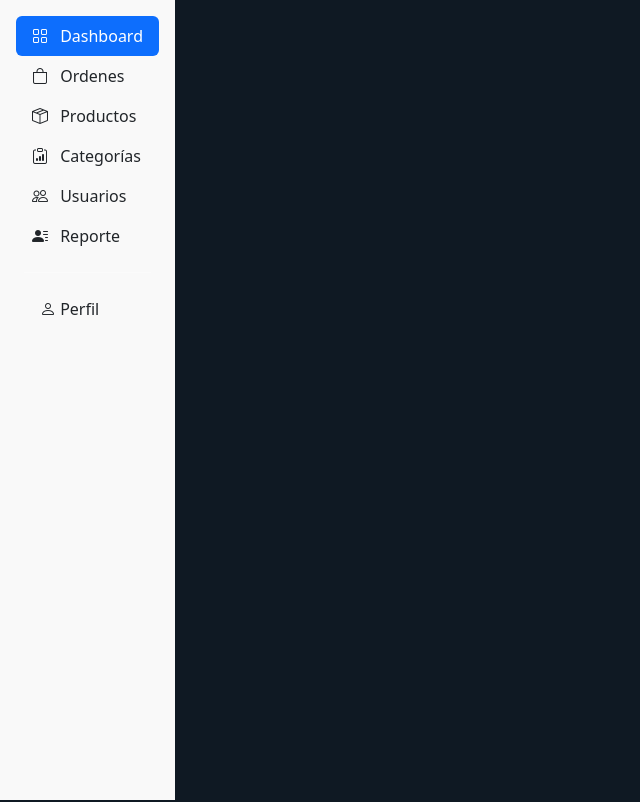
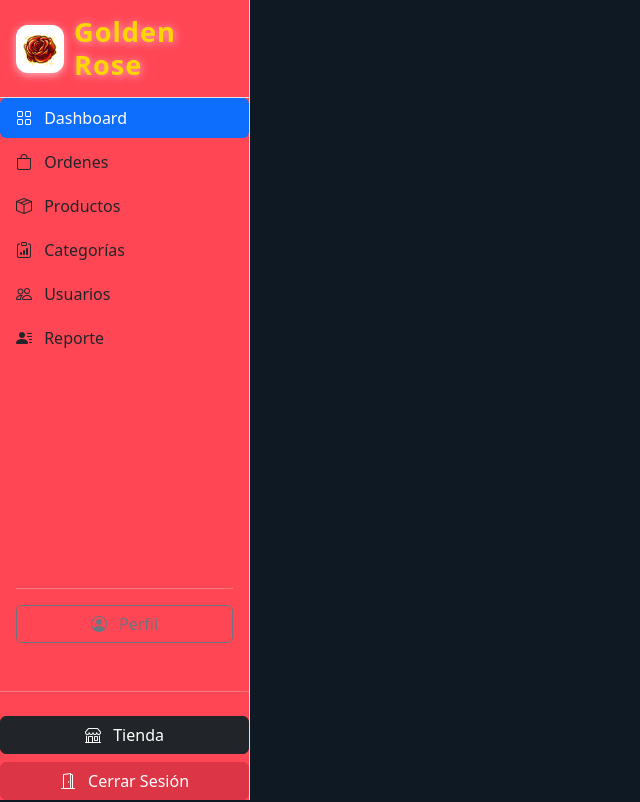
Before and after one commit to Panditax727/Golden-Rose-React, a React (Vite) app: page /admin in a window 1280 px wide. Shown: the top 802 px of the page, without its empty margins (0-640 px from the left). Built offline with nearby package versions, Linux system fonts and the light colour scheme.

Commit message:
Update SideBarAdmin.jsx

```diff
--- a/src/components/SideBarAdmin.jsx
+++ b/src/components/SideBarAdmin.jsx
@@ -1,38 +1,74 @@
 import React from "react";
+import logo from "../assets/icon.png";
 import { Link } from "react-router-dom";
+
 
 function SideBarAdmin() {
   return (
-    <div className="d-flex">
-        <aside className="p-3" style={{ backgroundColor: "#f9f9f9", minHeight: "100vh" }}>
-        <nav className="nav nav-pills flex-column mb-auto">
+    <aside className="d-flex flex-column justify-content-between vh-100 border-end" style={{ width: "250px", backgroundColor: "#ff4655" }}>
+        <header className="p-3 border-bottom">
+            <h4 className="d-flex align-items-center mb-0">
+            <img
+              src={logo}
+              alt="Logo"
+              width="48"
+              height="48"
+              style={{
+                borderRadius: "12px",
+                boxShadow: "0 2px 8px #ffb6c1",
+                background: "#fff",
+                padding: "2px",
+              }}
+            />
+            <span
+                style={{
+                fontSize: "1.7rem",
+                fontWeight: "bold",
+                letterSpacing: "1px",
+                color: "#FFD700",
+                textShadow: "1px 1px 8px #ffb6c1",
+                marginLeft: "10px",
+                }}
+            >
+                Golden Rose
+            </span>
+            </h4>
+        </header>
+
+        {/* Panel lateral izquierdo */}
+        <nav className="flex-grow-1">
             <ul className="nav nav-pills flex-column">
-            <li className="nav-item">
-                <Link to="/administrador" className="nav-link active">
+                <li className="nav-item mb-1">
+                    <Link to="/" className="nav-link active">
                     <i className="bi bi-grid me-2"></i> Dashboard
                     </Link>
                 </li>
-            <li>
-                <Link to="/pedidos" className="nav-link text-dark">
+
+                <li className="nav-item mb-1">
+                    <Link to="/" className="nav-link text-dark ">
                     <i className="bi bi-bag me-2"></i> Ordenes
                     </Link>
                 </li>
-            <li>
-                <Link to="/inventario" className="nav-link text-dark">
+
+                <li className="nav-item mb-1">
+                    <Link to="/" className="nav-link text-dark">
                     <i className="bi bi-box-seam me-2"></i> Productos
                     </Link>
                 </li>
-            <li>
-                <Link to="/reportes" className="nav-link text-dark">
+
+                <li className="nav-item mb-1">
+                    <Link to="/" className="nav-link text-dark">
                     <i className="bi bi-clipboard-data me-2"></i> Categorías
                     </Link>
                 </li>
-            <li>
+
+                <li className="nav-item mb-1">
                     <Link to="/empleados" className="nav-link text-dark">
                     <i className="bi bi-people me-2"></i> Usuarios
                     </Link>
                 </li>
-            <li>
+
+                <li className="nav-item mb-1">
                     <Link to="/clientes" className="nav-link text-dark">
                     <i className="bi bi-person-lines-fill me-2"></i> Reporte
                     </Link>
@@ -40,19 +76,31 @@ function SideBarAdmin() {
             </ul>
         </nav>
 
-        <section className="sidebar-footer px-2">
+        <section className="sidebar-footer px-3 mb-3">
             <hr />
-            <ul className="nav nav-pills flex-column">
-            <li>
-                <a href="#perfil" className="nav-link text-dark">
-                <i className="bi bi-person"></i> Perfil
-                </a>
-            </li>
-            </ul>
+            <div className="mb-3">
+                <Link to="/perfil" className="btn btn-outline-secondary w-100">
+                    <i className="bi bi-person-circle me-2"></i> Perfil
+                </Link>
+            </div>
+        </section>
+
+        <section className="d-grid gap-2">
+            <hr />
+            <Link className="text-decoration-none" to="/">
+                <button className="btn btn-dark w-100">
+                    <i className="bi bi-shop me-2">
+                    </i> Tienda
+                </button>
+            </Link>
+            <Link className="text-decoration-none">
+                <button className="btn btn-danger w-100">
+                    <i className="bi bi-door-open me-2">
+                    </i> Cerrar Sesión
+                </button>
+            </Link>
         </section>
     </aside>
-
-    </div>
   );
 }
 
```
Lines whose indentation alone changed are shown as unchanged.
